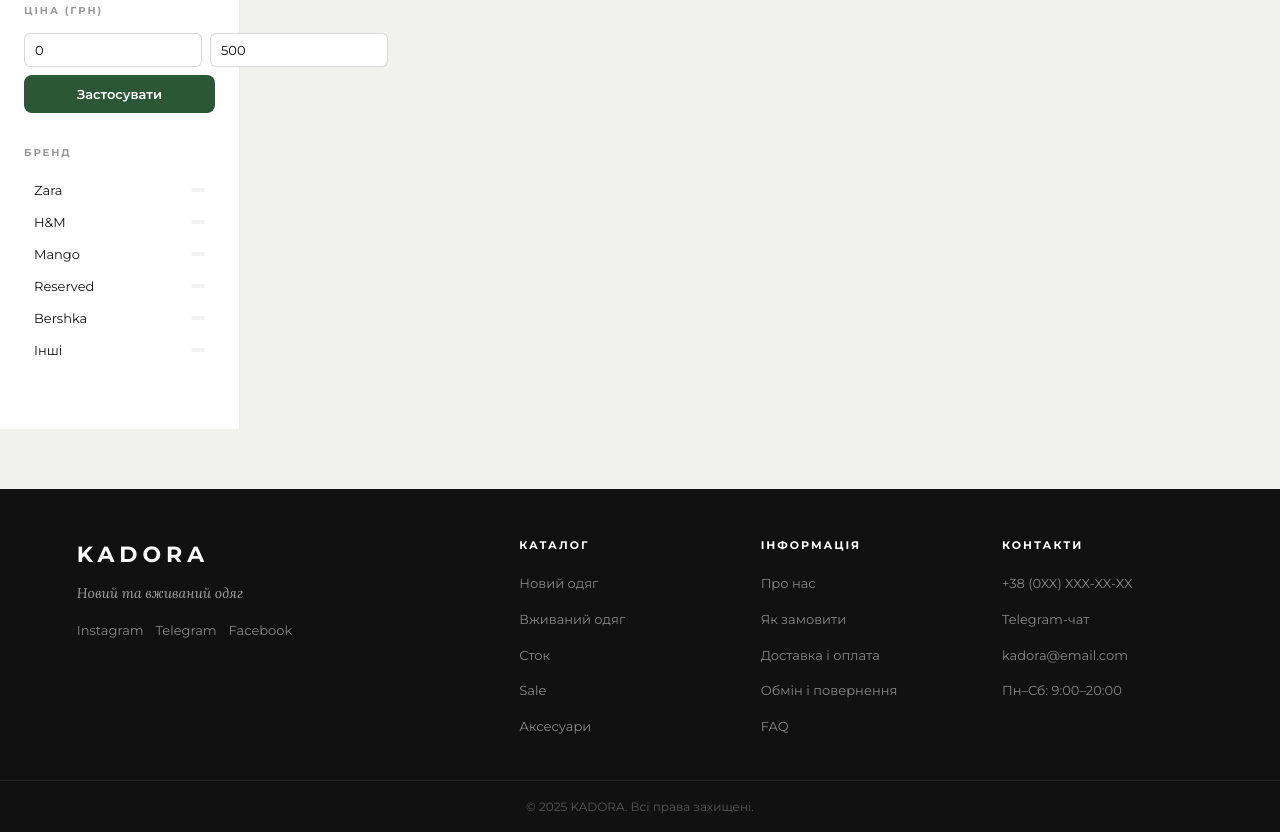
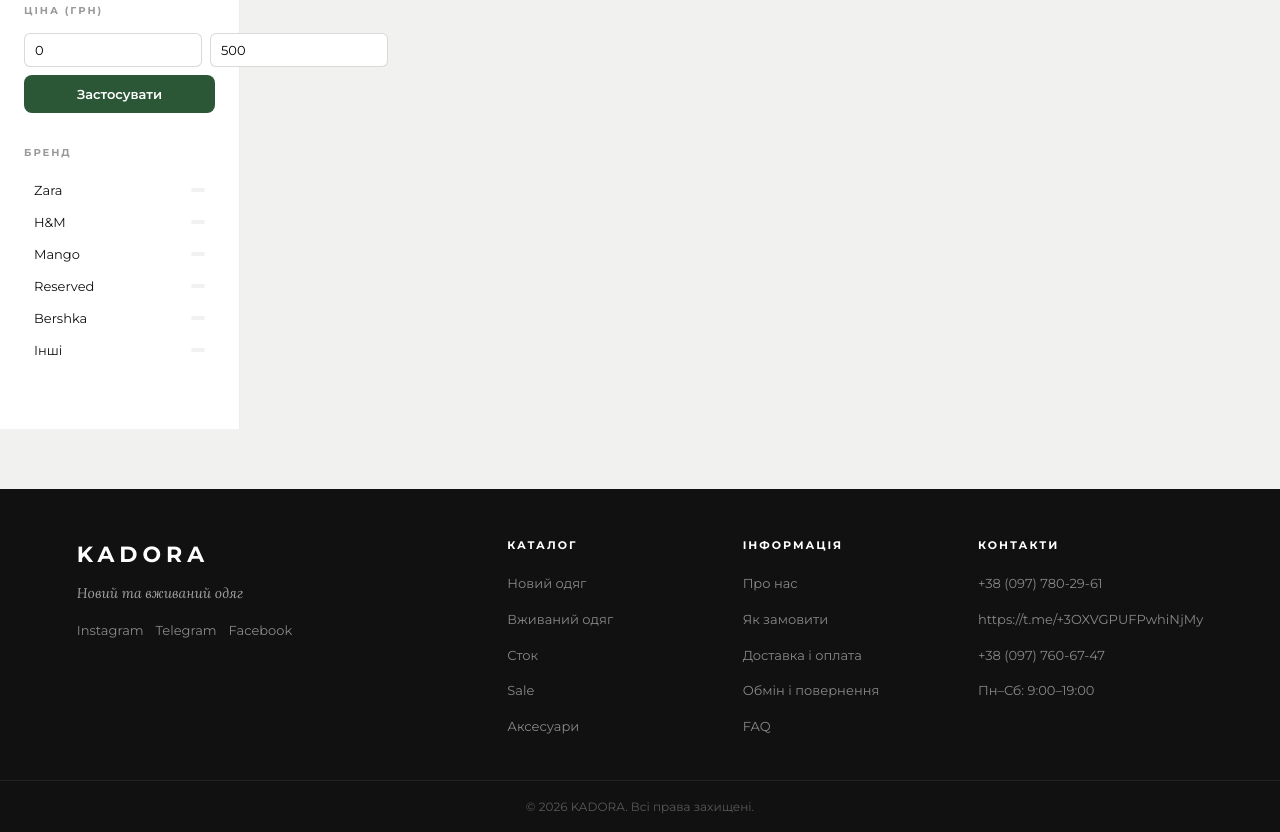
Before and after one commit to NazarNikolaichuk/Kadorastok, a website: page index.html in a window 1280 px wide. Shown: the part 1186-2018 px from the top of the page. Drawn offline with Linux system fonts and the light colour scheme; a script that the page names is missing.

Commit message:
Обновил проект

```diff
--- a/index.html
+++ b/index.html
@@ -640,14 +640,14 @@
     <div class="footer-col">
       <h4>Контакти</h4>
       <ul>
-        <li><a href="#">+38 (0XX) XXX-XX-XX</a></li>
-        <li><a href="#">Telegram-чат</a></li>
-        <li><a href="#">kadora@email.com</a></li>
-        <li><a href="#">Пн–Сб: 9:00–20:00</a></li>
+        <li><a href="#">+38 (097) 780-29-61</a></li>
+        <li><a href="#">https://t.me/+3OXVGPUFPwhiNjMy</a></li>
+        <li><a href="#">+38 (097) 760-67-47</a></li>
+        <li><a href="#">Пн–Сб: 9:00–19:00</a></li>
       </ul>
     </div>
   </footer>
-  <div class="footer-bottom">© 2025 KADORA. Всі права захищені.</div>
+  <div class="footer-bottom">© 2026 KADORA. Всі права захищені.</div>
 
   <script type="module">
     import { createClient } from 'https://cdn.jsdelivr.net/npm/@supabase/supabase-js@2/+esm';
```
Also changed, not shown: 1 other file.
